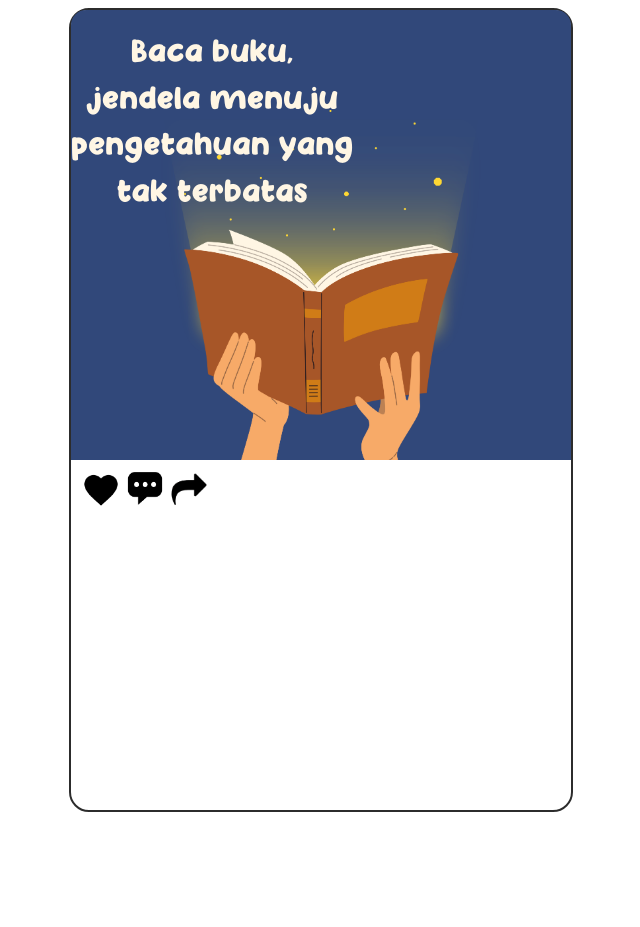
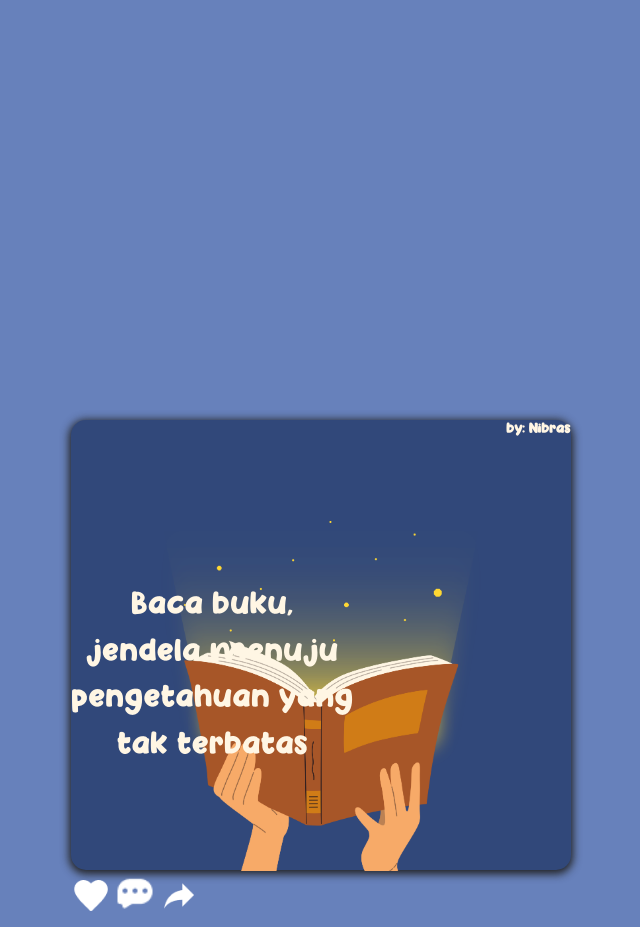
Before and after one commit to NibrasF/HTML, a plain HTML site: page Tugas23Animasi/index.html in a window 1280 px wide. Shown: the whole page, without its empty margins (319-959 px from the left). Before the commit the page ends 820 px from the top, so only its background shows below. Drawn offline with Linux system fonts and the light colour scheme.

Commit message:
Tugas23Animasi

```diff
--- a/Tugas23Animasi/index.html
+++ b/Tugas23Animasi/index.html
@@ -9,7 +9,10 @@
   <body>
     <div class="card">
       <div class="gambar">
-        <h1>
+        <h1 class="nibras">
+         by: Nibras
+        </h1>
+        <h1 class="baca">
           Baca buku,<br />
           jendela menuju <br />pengetahuan yang <br />tak terbatas
         </h1>
@@ -22,15 +25,15 @@
       </div>
       <div class="icon">
         <img
-          src="./asset/png-transparent-computer-icons-shape-heart-shape-love-heart-black-removebg-preview.png"
+          src="./asset/heart.png"
           alt=""
           class="lovee"
         />
         <img
-          src="./asset/comment-icon-transparent-15-removebg-preview.png"
+          src="./asset/lsicon_comments-filled.png"
           alt=""
         />
-        <img src="./asset/images-removebg-preview (3).png" alt="">
+        <img src="./asset/mdi_share.png" alt="">
       </div>
       <div></div>
     </div>
--- a/Tugas23Animasi/style.css
+++ b/Tugas23Animasi/style.css
@@ -6,7 +6,7 @@
 }
 
 body {
-  background-color: white;
+  background-color: #6781bb;
   justify-content: center;
   justify-items: center;
 }
@@ -14,8 +14,6 @@ body {
 .card {
   width: 500px;
   border-radius: 20px;
-  border: rgb(44, 44, 44) solid 2px;
-  height: 800px;
   justify-items: center;
 }
 
@@ -24,24 +22,23 @@ background-color: #31487a;
 justify-items: center;
 width:100%;
 height: 450px;
-border-top-right-radius: 15px;
-border-top-left-radius: 15px;
+border-radius: 15px;
 transition:  0.2s ease-in-out;
+box-shadow: 0px 2px 9px 2px rgb(34, 34, 34);
 }
 
 .gambar:hover {
     transform: scale(1.05);
 }
 
-h1 {
+.baca {
   color: #fff6e4;
   font-family: "BackToSchool";
   font-weight: 400;
   text-align: center;
   justify-self: center;
-  margin-top: px;
   position: absolute;
-  top: 1%;
+  top: 70%;
   line-height: 155%;
   font-size: 30px;
   animation: muncul 1s forwards;
@@ -49,7 +46,7 @@ h1 {
 
 img {
   width: 320px;
-  margin-top: 100px;
+  margin-top: 75px;
    height: 350px;
   object-fit: cover;
   object-position: top;
@@ -57,8 +54,8 @@ img {
 
 .icon {
     justify-self: left;
-    margin-top: -90px;
-    margin-left: 10px;
+    margin-top: -70px;
+    margin-left: 0px;
 }
 
 .icon img {
@@ -69,6 +66,15 @@ img {
 
 .icon img:hover {
     transform: scale(1.5);
+}
+
+.nibras {
+  justify-self:flex-end;
+  font-size: smaller;
+  margin-top: 420px;
+  margin-right: 1px;
+   color: #fff6e4;
+  font-family: "BackToSchool";
 }
 
 
```
Also changed, not shown: Tugas23Animasi/asset/comment-icon-transparent-15-removebg-preview.png (deleted), Tugas23Animasi/asset/heart.png (added), Tugas23Animasi/asset/images-removebg-preview (3).png (deleted), Tugas23Animasi/asset/lsicon_comments-filled.png (added), Tugas23Animasi/asset/mdi_share.png (added), Tugas23Animasi/asset/png-transparent-computer-icons-shape-heart-shape-love-heart-black-removebg-preview.png (deleted).
